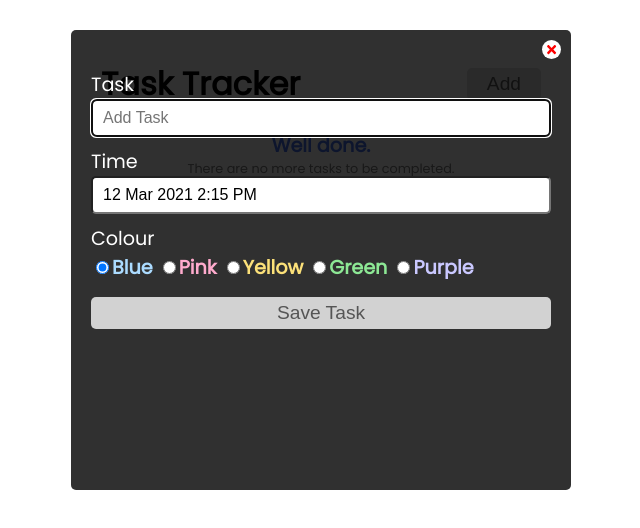
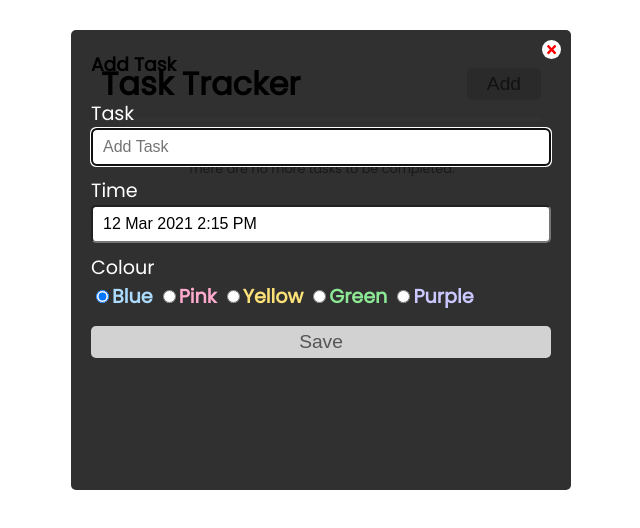
Before and after one commit to jasontwuk/React_task-tracker, a React (Create React App) app: page / in a window 1280 px wide. Both pictures are taken after a click on the button "Add". Shown: the top 528 px of the page, without its empty margins (319-959 px from the left). Built offline with nearby package versions, Linux system fonts and the light colour scheme.

Commit message:
add pop up window titles

```diff
--- a/src/components/AddTaskForm.js
+++ b/src/components/AddTaskForm.js
@@ -44,6 +44,10 @@ const AddTaskForm = ({ onAdd, saveTask }) => {
 
   return (
     <div className="form-container">
+      <div className="title-container">
+        <h3>Add Task</h3>
+      </div>
+
       <FaTimes onClick={onAdd} />
 
       <form onSubmit={onSubmit}>
@@ -118,7 +122,7 @@ const AddTaskForm = ({ onAdd, saveTask }) => {
           </div>
         </div>
 
-        <input type="submit" value="Save Task" />
+        <input type="submit" value="Save" />
 
         {successMsg && (
           <p>
--- a/src/components/EditTaskForm.js
+++ b/src/components/EditTaskForm.js
@@ -36,6 +36,10 @@ const EditTaskForm = ({ onEdit, saveEditTask, clickedTask }) => {
 
   return (
     <div className="form-container">
+      <div className="title-container">
+        <h3>Edit Task</h3>
+      </div>
+
       <FaTimes onClick={onEdit} />
 
       <form onSubmit={onSubmit}>
@@ -110,7 +114,7 @@ const EditTaskForm = ({ onEdit, saveEditTask, clickedTask }) => {
           </div>
         </div>
 
-        <input type="submit" value="Save Edit Task" />
+        <input type="submit" value="Save" />
       </form>
     </div>
   );
```
